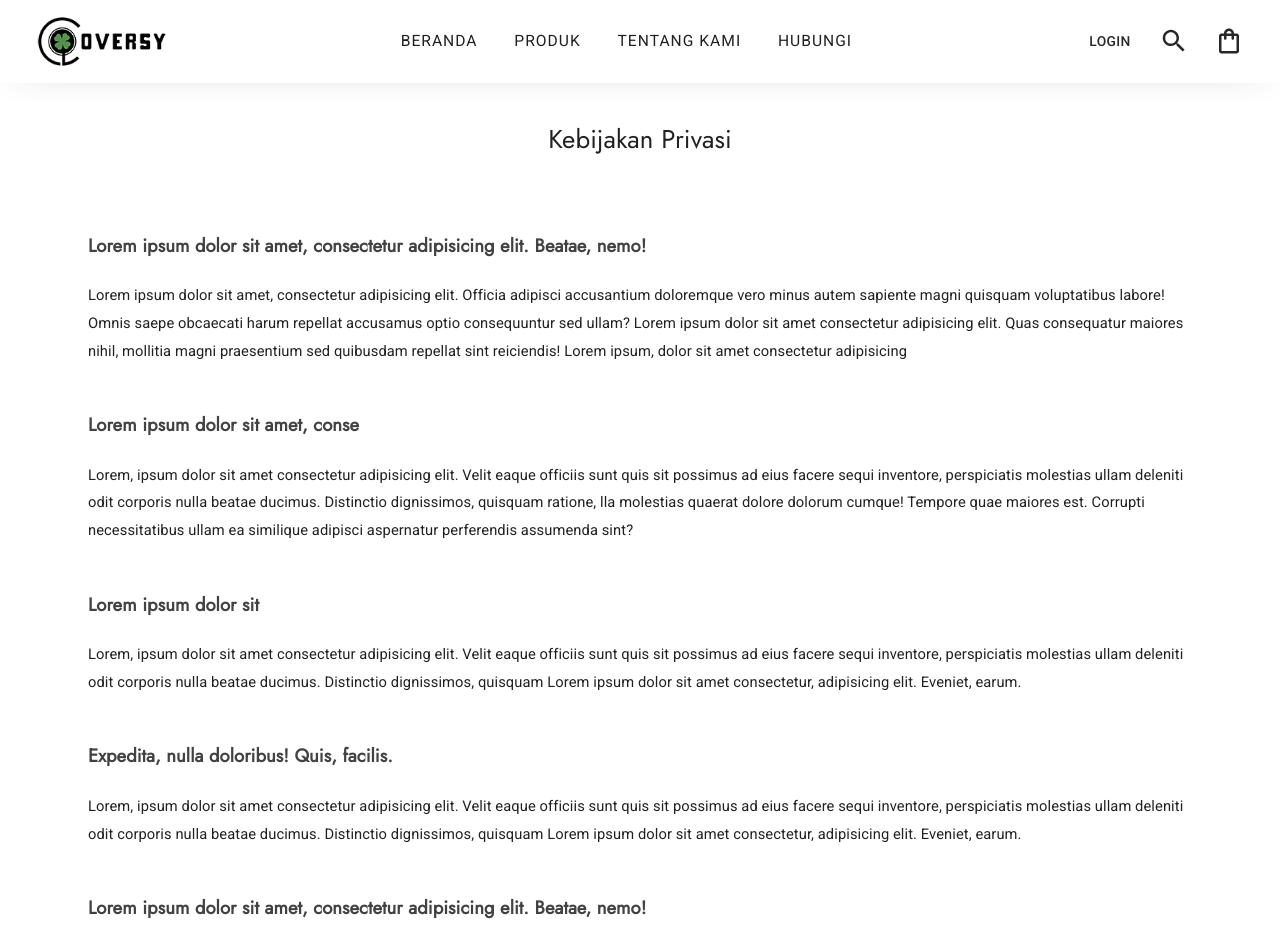
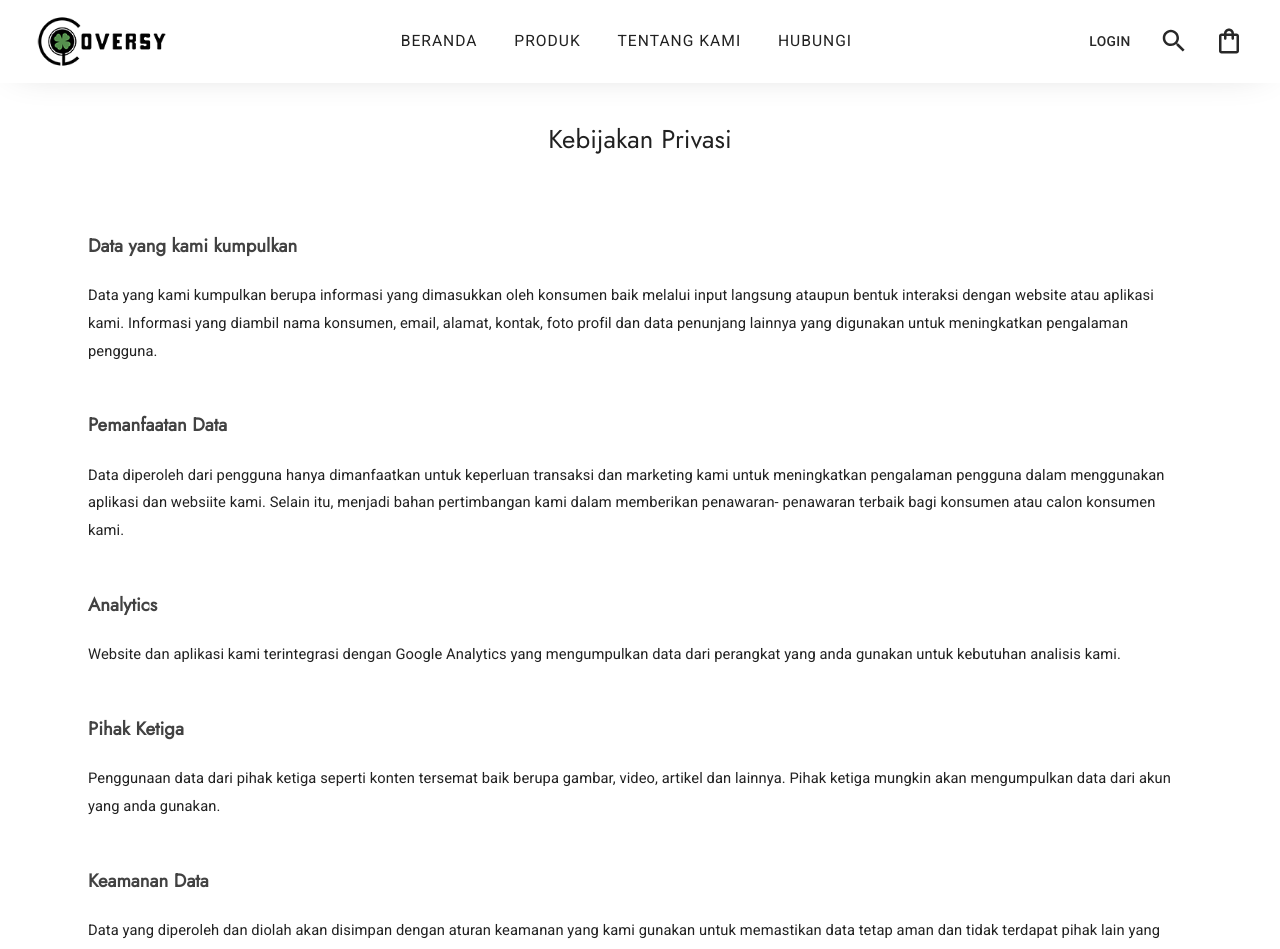
Before and after one commit to ericpeweh/cloversy-store-web, a Next.js app: page /privacy-policy in a window 1280 px wide. Shown: the top 949 px of the page. Built offline with nearby package versions, Linux system fonts and the light colour scheme; no server answers.

Commit message:
finish privacy policy page

```diff
--- a/parts/PrivacyPolicy/PrivacyPolicy.tsx
+++ b/parts/PrivacyPolicy/PrivacyPolicy.tsx
@@ -15,57 +15,44 @@ const PrivacyPolicy = () => {
 		<PrivacyPolicyContainer>
 			<PageTitle>Kebijakan Privasi</PageTitle>
 			<ContentContainer>
-				<ContentTitle>
-					Lorem ipsum dolor sit amet, consectetur adipisicing elit. Beatae, nemo!
-				</ContentTitle>
+				<ContentTitle>Data yang kami kumpulkan</ContentTitle>
 				<ContentDescription>
-					Lorem ipsum dolor sit amet, consectetur adipisicing elit. Officia adipisci accusantium
-					doloremque vero minus autem sapiente magni quisquam voluptatibus labore! Omnis saepe
-					obcaecati harum repellat accusamus optio consequuntur sed ullam? Lorem ipsum dolor sit
-					amet consectetur adipisicing elit. Quas consequatur maiores nihil, mollitia magni
-					praesentium sed quibusdam repellat sint reiciendis! Lorem ipsum, dolor sit amet
-					consectetur adipisicing
+					Data yang kami kumpulkan berupa informasi yang dimasukkan oleh konsumen baik melalui input
+					langsung ataupun bentuk interaksi dengan website atau aplikasi kami. Informasi yang
+					diambil nama konsumen, email, alamat, kontak, foto profil dan data penunjang lainnya yang
+					digunakan untuk meningkatkan pengalaman pengguna.
 				</ContentDescription>
 			</ContentContainer>
 			<ContentContainer>
-				<ContentTitle>Lorem ipsum dolor sit amet, conse</ContentTitle>
+				<ContentTitle>Pemanfaatan Data</ContentTitle>
 				<ContentDescription>
-					Lorem, ipsum dolor sit amet consectetur adipisicing elit. Velit eaque officiis sunt quis
-					sit possimus ad eius facere sequi inventore, perspiciatis molestias ullam deleniti odit
-					corporis nulla beatae ducimus. Distinctio dignissimos, quisquam ratione, lla molestias
-					quaerat dolore dolorum cumque! Tempore quae maiores est. Corrupti necessitatibus ullam ea
-					similique adipisci aspernatur perferendis assumenda sint?
+					Data diperoleh dari pengguna hanya dimanfaatkan untuk keperluan transaksi dan marketing
+					kami untuk meningkatkan pengalaman pengguna dalam menggunakan aplikasi dan websiite kami.
+					Selain itu, menjadi bahan pertimbangan kami dalam memberikan penawaran- penawaran terbaik
+					bagi konsumen atau calon konsumen kami.
 				</ContentDescription>
 			</ContentContainer>
 			<ContentContainer>
-				<ContentTitle>Lorem ipsum dolor sit</ContentTitle>
+				<ContentTitle>Analytics</ContentTitle>
 				<ContentDescription>
-					Lorem, ipsum dolor sit amet consectetur adipisicing elit. Velit eaque officiis sunt quis
-					sit possimus ad eius facere sequi inventore, perspiciatis molestias ullam deleniti odit
-					corporis nulla beatae ducimus. Distinctio dignissimos, quisquam Lorem ipsum dolor sit amet
-					consectetur, adipisicing elit. Eveniet, earum.
+					Website dan aplikasi kami terintegrasi dengan Google Analytics yang mengumpulkan data dari
+					perangkat yang anda gunakan untuk kebutuhan analisis kami.
 				</ContentDescription>
 			</ContentContainer>
 			<ContentContainer>
-				<ContentTitle>Expedita, nulla doloribus! Quis, facilis.</ContentTitle>
+				<ContentTitle>Pihak Ketiga</ContentTitle>
 				<ContentDescription>
-					Lorem, ipsum dolor sit amet consectetur adipisicing elit. Velit eaque officiis sunt quis
-					sit possimus ad eius facere sequi inventore, perspiciatis molestias ullam deleniti odit
-					corporis nulla beatae ducimus. Distinctio dignissimos, quisquam Lorem ipsum dolor sit amet
-					consectetur, adipisicing elit. Eveniet, earum.
+					Penggunaan data dari pihak ketiga seperti konten tersemat baik berupa gambar, video,
+					artikel dan lainnya. Pihak ketiga mungkin akan mengumpulkan data dari akun yang anda
+					gunakan.
 				</ContentDescription>
 			</ContentContainer>
 			<ContentContainer>
-				<ContentTitle>
-					Lorem ipsum dolor sit amet, consectetur adipisicing elit. Beatae, nemo!
-				</ContentTitle>
+				<ContentTitle>Keamanan Data</ContentTitle>
 				<ContentDescription>
-					Lorem, ipsum dolor sit amet consectetur adipisicing elit. Velit eaque officiis sunt quis
-					sit possimus ad eius facere sequi inventore, perspiciatis molestias ullam deleniti odit
-					corporis nulla beatae ducimus. Distinctio dignissimos, quisquam ratione, quos dicta a
-					atque officiis sunt corrupti nulla molestias quaerat dolore dolorum cumque! Tempore quae
-					maiores est. Corrupti necessitatibus ullam ea similique adipisci aspernatur perferendis
-					assumenda sint?
+					Data yang diperoleh dan diolah akan disimpan dengan aturan keamanan yang kami gunakan
+					untuk memastikan data tetap aman dan tidak terdapat pihak lain yang dapat mengakses,
+					membajak, dan memanfaatkan data anda.
 				</ContentDescription>
 			</ContentContainer>
 		</PrivacyPolicyContainer>
```
